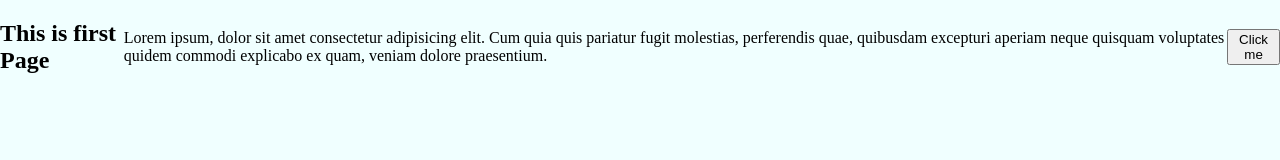
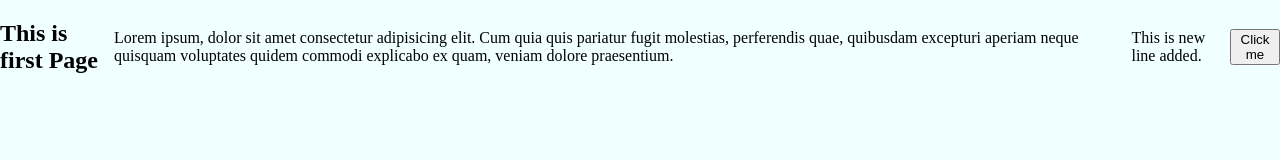
Before and after one commit to mubshsoft/myexample, a plain HTML site: page index.html in a window 1280 px wide. Drawn offline with Linux system fonts and the light colour scheme.

Commit message:
Update index.html

```diff
--- a/index.html
+++ b/index.html
@@ -9,6 +9,8 @@
 <body>
     <h2>This is first Page</h2>
     <p>Lorem ipsum, dolor sit amet consectetur adipisicing elit. Cum quia quis pariatur fugit molestias, perferendis quae, quibusdam excepturi aperiam neque quisquam voluptates quidem commodi explicabo ex quam, veniam dolore praesentium.</p>
+    <p>This is new line added.</p>
     <button>Click me</button>
+
 </body>
 </html>
```
